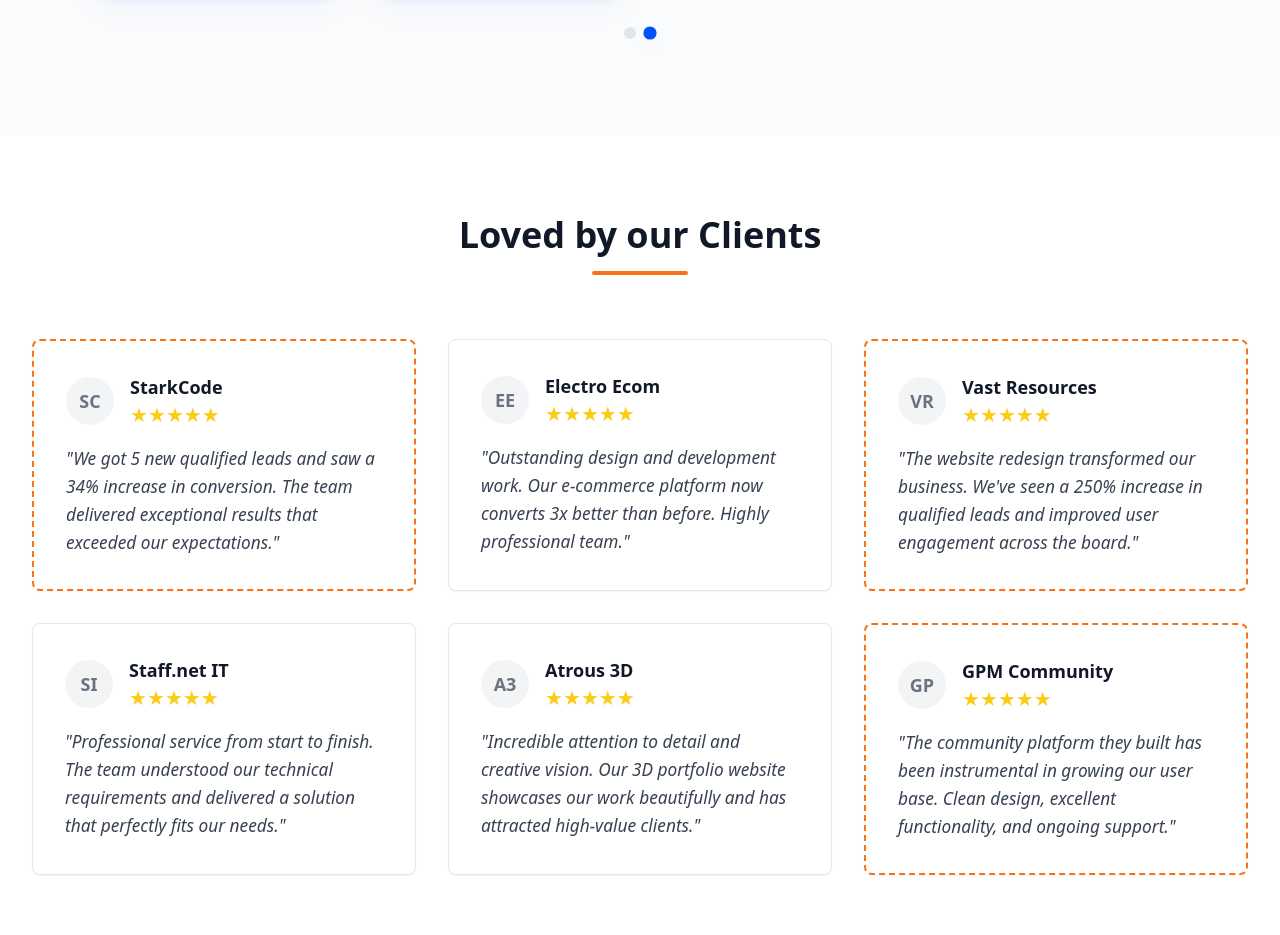
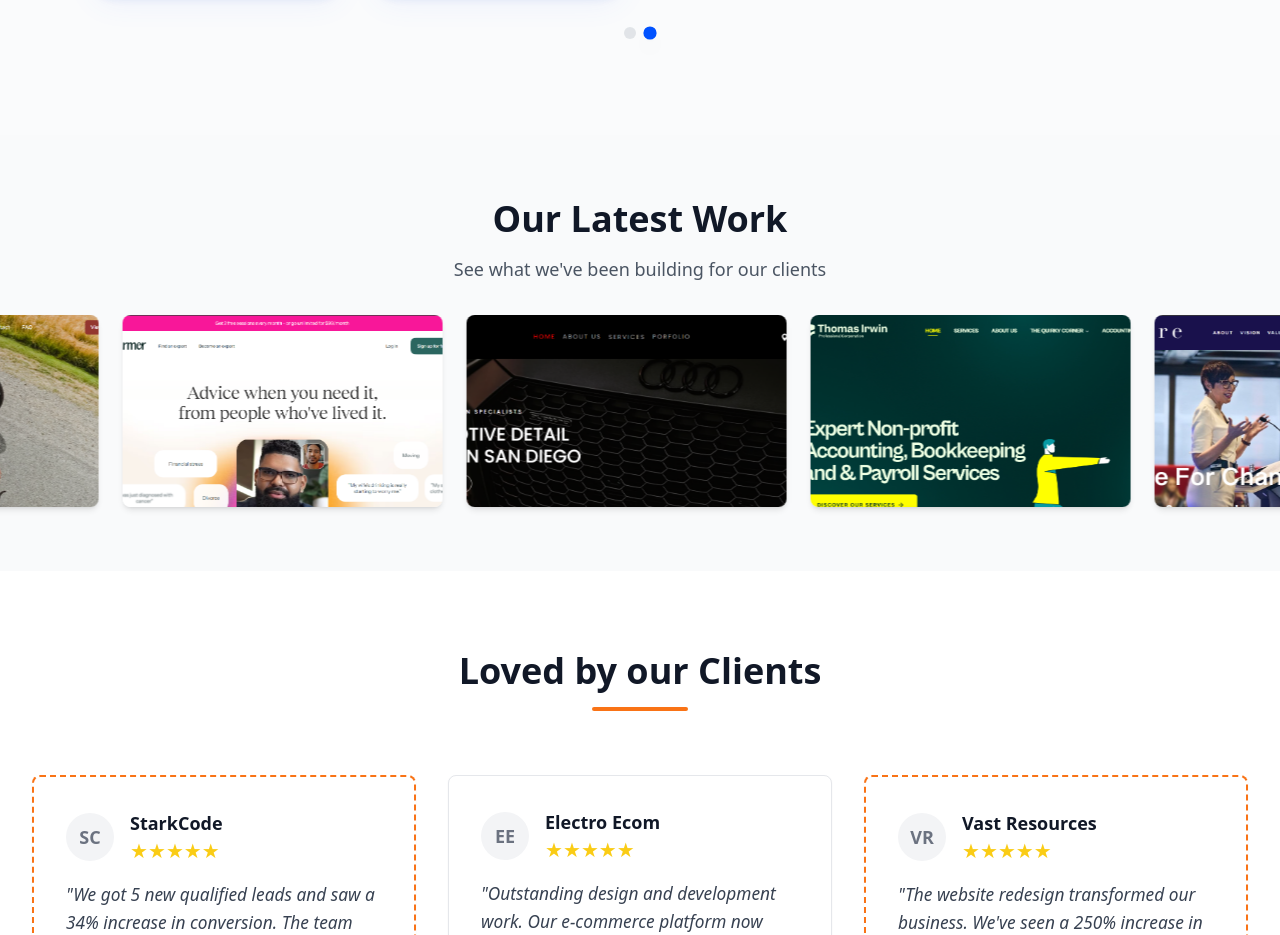
Before and after one commit to berwb2/divinprofits-sa, a React (Vite) app: page / in a window 1280 px wide. Shown: the part 4100-5035 px from the top of the page. Built offline with nearby package versions, Linux system fonts and the light colour scheme.

Commit message:
feat: Implement infinite scroll with portfolio images
Use portfolio images to create a lightning-fast infinite scroll effect.

```diff
--- /dev/null
+++ b/src/components/InfiniteScrollPortfolio.tsx
@@ -0,0 +1,59 @@
+
+import { portfolioItems } from "../data/portfolio";
+
+const InfiniteScrollPortfolio = () => {
+  // Duplicate the portfolio items to create seamless infinite scroll
+  const duplicatedItems = [...portfolioItems, ...portfolioItems];
+
+  return (
+    <section className="py-16 bg-gray-50 overflow-hidden">
+      <div className="mb-8 text-center">
+        <h2 className="text-3xl md:text-4xl font-bold text-gray-900 mb-4">
+          Our Latest Work
+        </h2>
+        <p className="text-lg text-gray-600">
+          See what we've been building for our clients
+        </p>
+      </div>
+
+      <div className="relative">
+        {/* Main scrolling container */}
+        <div className="flex animate-infinite-scroll gap-6">
+          {duplicatedItems.map((item, index) => (
+            <div
+              key={`${item.id}-${index}`}
+              className="flex-shrink-0 w-80 h-48 relative group cursor-pointer"
+            >
+              <a
+                href={item.url}
+                target="_blank"
+                rel="noopener noreferrer"
+                className="block w-full h-full"
+              >
+                <div className="relative w-full h-full rounded-lg overflow-hidden shadow-md hover:shadow-xl transition-shadow duration-300">
+                  <img
+                    src={item.image}
+                    alt={item.title}
+                    className="w-full h-full object-cover transition-transform duration-300 group-hover:scale-105"
+                    draggable={false}
+                  />
+
+                  {/* Overlay with project info */}
+                  <div className="absolute inset-0 bg-black bg-opacity-0 group-hover:bg-opacity-70 transition-all duration-300 flex items-center justify-center">
+                    <div className="text-white text-center opacity-0 group-hover:opacity-100 transition-opacity duration-300 p-4">
+                      <h3 className="text-xl font-bold mb-2">{item.title}</h3>
+                      <p className="text-sm text-gray-200 mb-2">{item.category}</p>
+                      <p className="text-sm">{item.description}</p>
+                    </div>
+                  </div>
+                </div>
+              </a>
+            </div>
+          ))}
+        </div>
+      </div>
+    </section>
+  );
+};
+
+export default InfiniteScrollPortfolio;
--- a/src/index.css
+++ b/src/index.css
@@ -1,3 +1,4 @@
+
 @tailwind base;
 @tailwind components;
 @tailwind utilities;
@@ -114,6 +115,24 @@
 }
 .pulse { animation: pulse 1.8s cubic-bezier(.4,0,.6,1) infinite; }
 
+/* Infinite scroll animation */
+@keyframes infinite-scroll {
+  from {
+    transform: translateX(0);
+  }
+  to {
+    transform: translateX(-50%);
+  }
+}
+
+.animate-infinite-scroll {
+  animation: infinite-scroll 20s linear infinite;
+}
+
+.animate-infinite-scroll:hover {
+  animation-play-state: paused;
+}
+
 /* Expansive boxed section backgrounds and accent border styles for Figma-style look */
 .section-box {
   @apply w-full max-w-5xl mx-auto px-4 sm:px-10 lg:px-14 bg-white rounded-3xl shadow-xl border border-gray-100;
--- a/src/pages/Index.tsx
+++ b/src/pages/Index.tsx
@@ -5,6 +5,7 @@ import ServicesSection from "../components/ServicesSection";
 import Process from "../components/Process";
 import VideoShowcase from "../components/VideoShowcase";
 import PortfolioCarousel from "../components/PortfolioCarousel";
+import InfiniteScrollPortfolio from "../components/InfiniteScrollPortfolio";
 import Testimonials from "../components/Testimonials";
 import ContactSection from "../components/ContactSection";
 import AppFooter from "../components/AppFooter";
@@ -30,6 +31,8 @@ const Index = () => (
       <section id="portfolio">
         <PortfolioCarousel />
       </section>
+      {/* 5.5. Infinite Scroll Portfolio */}
+      <InfiniteScrollPortfolio />
       {/* 6. Client Testimonials */}
       <section id="clients">
         <Testimonials />
```
